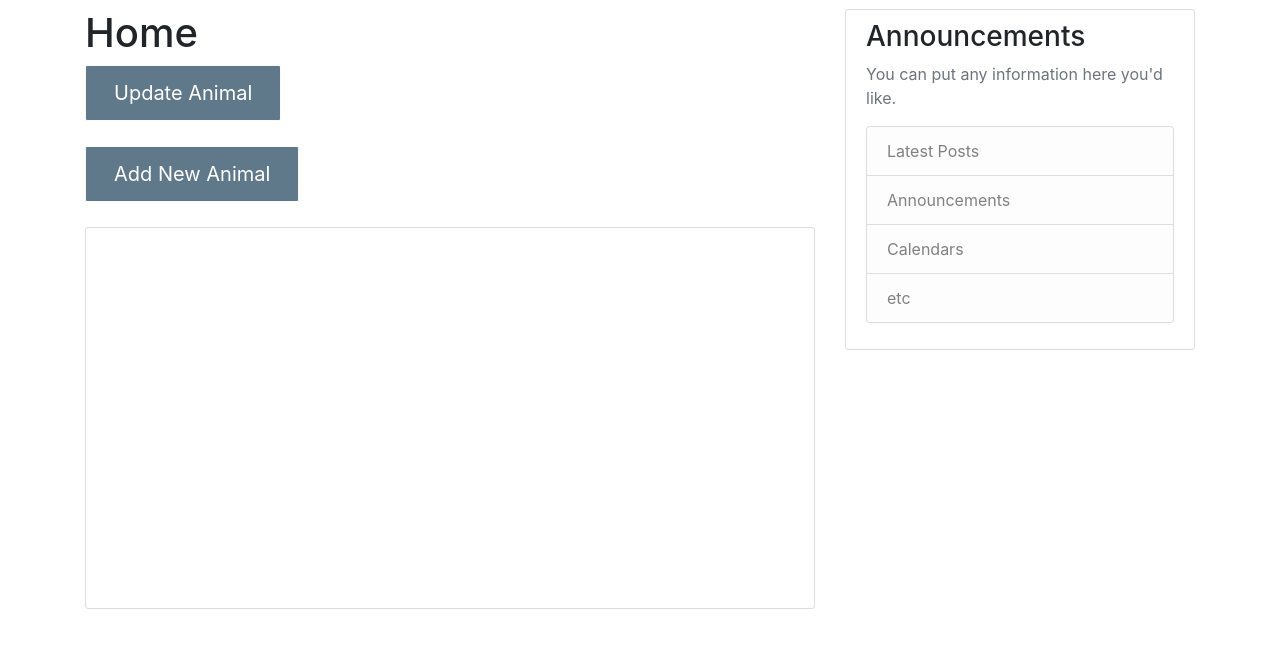
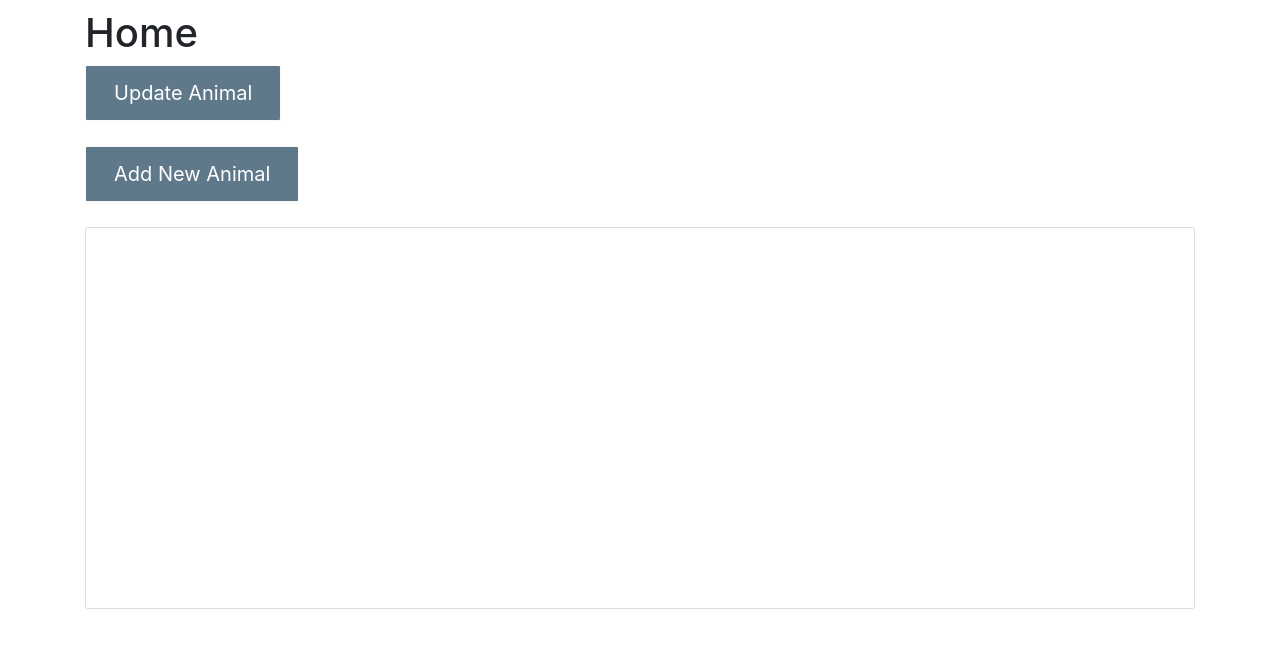
Before and after one commit to nmclawrence010/AnimalFlaskApp, a Flask app: page / in a window 1280 px wide. Shown: the part 56-704 px from the top of the page. Run offline with Flask 2, Linux system fonts and the light colour scheme; some libraries are stand-ins or nearby versions.

Commit message:
13 March

```diff
--- a/SAMapp/main/routes.py
+++ b/SAMapp/main/routes.py
@@ -49,8 +49,9 @@ def addnewanimal():
 @main.route("/logbook/<string:this_species>")
 def animal_profiles(this_species):
 	#Stops them from going to an animal that doesn't exist
-	animal = Animal.query.filter_by(this_species=species).first_or_404()
-	return render_template('logbook.html', this_species=animal.species)
+	#animal_profiles = Animal.query.get_or_404(this_species)
+	animal_profiles = Animal.query.filter_by(species=this_species).first_or_404()
+	return render_template('logbook.html', animal=animal_profiles)
 
 
 @main.route('/converted', methods = ['POST'])
--- a/SAMapp/templates/layout.html
+++ b/SAMapp/templates/layout.html
@@ -56,7 +56,7 @@
 
 <main role="main" class="container">
   <div class="row">
-    <div class="col-md-8">
+    <div class="col-md-12">
       {% with messages = get_flashed_messages(with_categories=true) %}
         {% if messages %}
           {% for category, message in messages %}
@@ -67,19 +67,6 @@
         {% endif %}
       {% endwith %}
       {% block content %}{% endblock %}
-    </div>
-    <div class="col-md-4">
-      <div class="content-section">
-        <h3>Announcements</h3>
-        <p class='text-muted'>You can put any information here you'd like.
-          <ul class="list-group">
-            <li class="list-group-item list-group-item-light">Latest Posts</li>
-            <li class="list-group-item list-group-item-light">Announcements</li>
-            <li class="list-group-item list-group-item-light">Calendars</li>
-            <li class="list-group-item list-group-item-light">etc</li>
-          </ul>
-        </p>
-      </div>
     </div>
   </div>
 </main>
```
Also changed, not shown: SAMapp/templates/logbook.html (+1 -14 lines), SAMapp/site.db.
